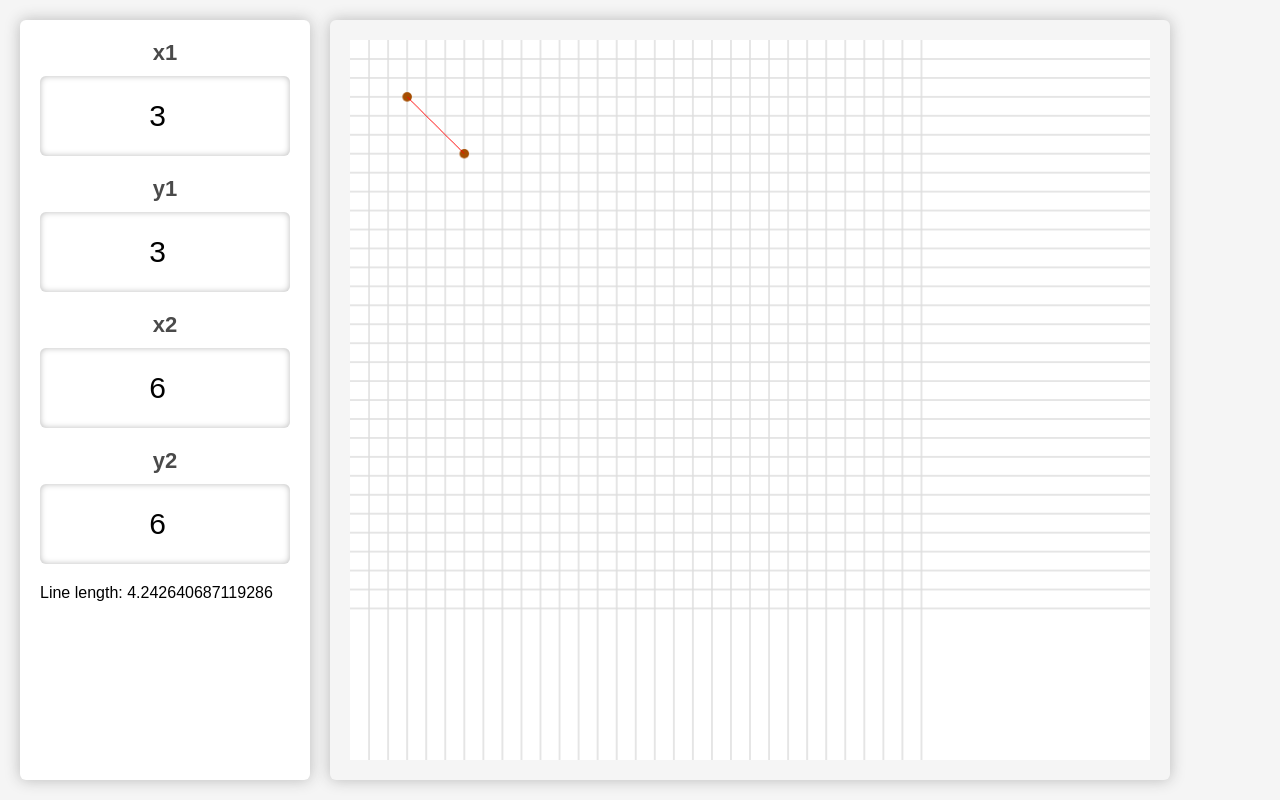
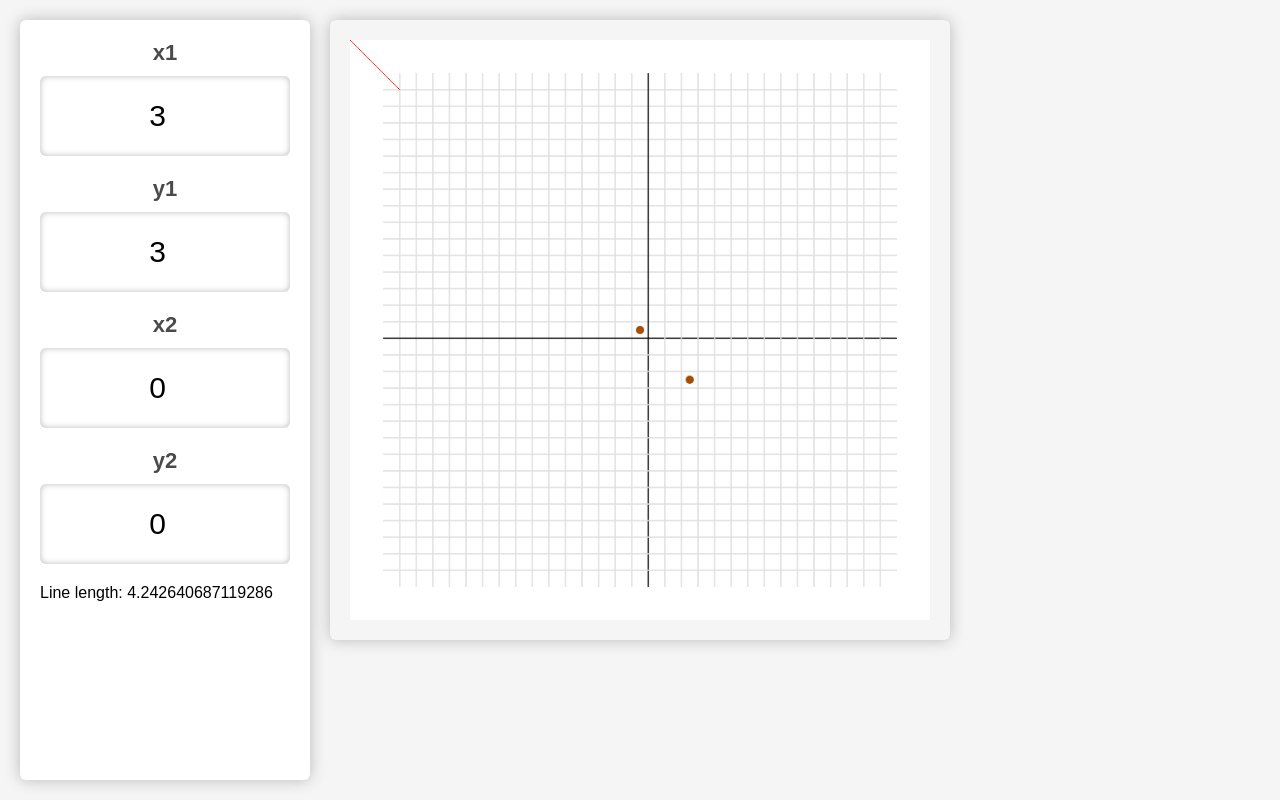
Before and after one commit to gkarapeev/distance-calc, a plain HTML site: page index.html in a window 1280 px wide. Drawn offline with Linux system fonts and the light colour scheme.

Commit message:
feat: add broken offset to grid center

```diff
--- a/index.html
+++ b/index.html
@@ -32,7 +32,7 @@
       </div>
       Line length: <span id="line-length"></span>
     </div>
-    <canvas id="board"> </canvas>
+    <canvas id="canvas"> </canvas>
     <script src="script.js"></script>
   </body>
 </html>
--- a/script.js
+++ b/script.js
@@ -1,3 +1,5 @@
+// MASSIVE TODO: IMPLEMENT SMOETHING DECENT WHICH OFFSETS THE ORIGIN TO THE CENTER OF THE GRID. THE CURRENT SHIT IS RUBBISH.
+
 // Element references
 // Inputs
 const x1_input = document.getElementById("x1");
@@ -6,22 +8,22 @@ const x2_input = document.getElementById("x2");
 const y2_input = document.getElementById("y2");
 
 // Canvas
-const board = document.getElementById("board");
-const canvas = document.getElementById("board");
+const canvas = document.getElementById("canvas");
 const ctx = canvas.getContext("2d");
 
 // Result
 const lineLength = document.getElementById("line-length");
 
 // Variables
-let lineCount = 30;
+let lineCount = 31;
 let gridSpacing = 20;
 let pointRadius = 5;
+let gridPadding = 40;
 
 let x1 = 3;
 let y1 = 3;
-let x2 = 6;
-let y2 = 6;
+let x2 = 0;
+let y2 = 0;
 
 // Init input values
 x1_input.value = x1;
@@ -57,28 +59,35 @@ function draw() {
     drawLine();
 }
 
-canvas.width = board.offsetWidth;
-canvas.height = board.offsetHeight;
+canvas.width = canvas.offsetWidth + gridPadding * 2;
+canvas.height = canvas.offsetHeight + gridPadding * 2;
 
 draw();
 
 function drawGrid() {
-    ctx.strokeStyle = "#ddd";
 
-    for (let i = 1; i <= lineCount; i++) {
-        let value = i * gridSpacing;
+    for (let i = 1; i <= lineCount - 1; i++) {
+        let start = i * gridSpacing + gridPadding;
+
+        if (i === (lineCount - 1) / 2 + 1) {
+            ctx.strokeStyle = "black";
+        } else {
+            ctx.strokeStyle = "#ddd";
+        }
+
+        const lineLength = canvas.width - gridPadding;
 
         // Horizontal lines
         ctx.beginPath();
-        ctx.moveTo(0, value);
-        ctx.lineTo(1500, value);
+        ctx.moveTo(gridPadding, start);
+        ctx.lineTo(lineLength, start);
         ctx.closePath();
         ctx.stroke();
 
         // Vertical lines
         ctx.beginPath();
-        ctx.moveTo(value, 0);
-        ctx.lineTo(value, 1500);
+        ctx.moveTo(start, gridPadding);
+        ctx.lineTo(start, lineLength);
         ctx.closePath();
         ctx.stroke();
     }
@@ -94,13 +103,13 @@ function drawPoints() {
 
     // Draw point 1
     ctx.beginPath();
-    ctx.arc(gridSpacing * x1, gridSpacing * y1, pointRadius, 0, 360);
+    ctx.arc(gridSpacing * x1 + canvas.width / 2, gridSpacing * y1 + canvas.width / 2, pointRadius, 0, 360);
     ctx.closePath();
     ctx.fill();
 
     // Draw point 2
     ctx.beginPath();
-    ctx.arc(gridSpacing * x2, gridSpacing * y2, pointRadius, 0, 360);
+    ctx.arc(gridSpacing * x2 + canvas.width / 2, gridSpacing * y2 + canvas.width / 2, pointRadius, 0, 360);
     ctx.closePath();
     ctx.fill();
 }
--- a/styles.css
+++ b/styles.css
@@ -67,8 +67,9 @@ body {
   box-shadow: inset 0 0 6px 0 #8abada;
 }
 
-#board {
-  width: 800px;
+#canvas {
+  width: 580px;
+  height: 580px;
   margin: 20px;
   padding: 20px;
   margin-left: 0;
```
